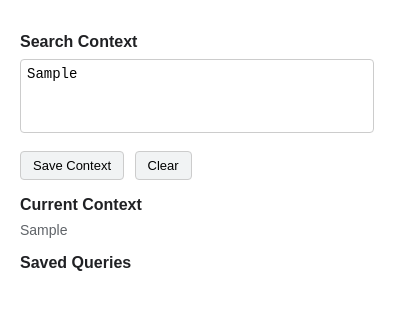
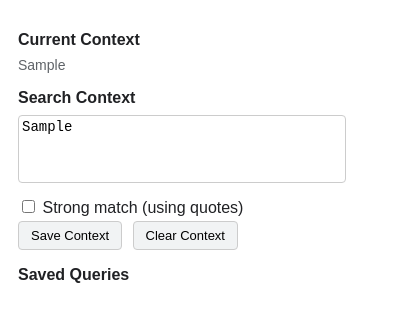
Before and after one commit to ightdragon/ResearchContextExtension, a browser extension: page popup.html in a window 400 px wide. Both pictures are taken after typing "Sample" into the empty fields and a click on the button "Save Context". Drawn offline with Linux system fonts and the light colour scheme.

Commit message:
Stable version: popup UI, history saving, context logic

```diff
--- a/popup.html
+++ b/popup.html
@@ -5,16 +5,21 @@
   <link rel="stylesheet" href="styles.css">
 </head>
 <body>
-  <h2>Search Context</h2>
-  <textarea id="contextInput" placeholder="Enter context here..."></textarea>
-  <button id="saveContext">Save Context</button>
-  <button id="clearContext">Clear</button>
-
-  <h3>Current Context</h3>
+  <h2>Current Context</h2>
   <p id="currentContext">(none saved)</p>
 
-  <h3>Saved Queries</h3>
-  <ul id="queryList"></ul>
+  <h3>Search Context</h3>
+  <textarea id="contextInput" placeholder="Write your interests here..."></textarea>
+<div>
+  <input type="checkbox" id="strongContext">
+  <label for="strongContext">Strong match (using quotes)</label>
+</div>
+<button id="saveContext">Save Context</button>
+<button id="clearContext">Clear Context</button>
+
+<h3>Saved Queries</h3>
+<ul id="queryList"></ul>
+
 
   <script src="popup.js"></script>
 </body>
--- a/popup.js
+++ b/popup.js
@@ -6,11 +6,14 @@ document.addEventListener("DOMContentLoaded", () => {
   const saveButton = document.getElementById("saveContext");
   const clearButton = document.getElementById("clearContext");
   const currentContext = document.getElementById("currentContext");
+    const adminClearButton = document.getElementById("adminClearHistory");
+    const strongContextCheckbox = document.getElementById("strongContext");
 
   function loadData() {
-    chrome.storage.local.get({ context: "", queries: [] }, (data) => {
+      chrome.storage.local.get({ context: "", queries: [], strong: false }, (data) => {
         contextInput.value = data.context || "";
         currentContext.textContent = data.context || "(none saved)";
+        document.getElementById("strongContext").checked = data.strong || false;
       console.log("Loaded context:", data.context);
       console.log("Loaded queries:", data.queries);
 
@@ -36,9 +39,15 @@ document.addEventListener("DOMContentLoaded", () => {
 
       // ✅ Clicking the li (anywhere except delete button) re-runs query
         li.addEventListener("click", () => {
+          chrome.storage.local.get({ strong: false }, (store) => {
+            let queryToSearch = item.fullQuery;
+            if (store.strong) {
+              queryToSearch = `${queryToSearch}`;
+            }
             chrome.storage.local.set({ skipContextOnce: true }, () => {
-      const searchUrl = `https://www.google.com/search?q=${encodeURIComponent(item.fullQuery)}`;
+              const searchUrl = `https://www.google.com/search?q=${encodeURIComponent(queryToSearch)}`;
               chrome.tabs.create({ url: searchUrl });
+            });
           });
         });
 
@@ -76,6 +85,14 @@ document.addEventListener("DOMContentLoaded", () => {
   // Save context button
   saveButton.addEventListener("click", saveContext);
 
+    // Save strong match immediately when checkbox is toggled
+    strongContextCheckbox.addEventListener("change", () => {
+      const strong = strongContextCheckbox.checked;
+      chrome.storage.local.set({ strong }, () => {
+        console.log("Strong match updated:", strong);
+      });
+    });
+
   // Clear only context
   clearButton.addEventListener("click", () => {
     chrome.storage.local.set({ context: "" }, () => {
@@ -85,11 +102,13 @@ document.addEventListener("DOMContentLoaded", () => {
     });
   });
 
+
   function saveContext() {
-    const context = contextInput.value.trim();
-    chrome.storage.local.set({ context }, () => {
+      let context = contextInput.value.trim();
+      const strong = document.getElementById("strongContext").checked;
+      chrome.storage.local.set({ context, strong }, () => {
         currentContext.textContent = context || "(none saved)";
-      console.log("Context saved:", context);
+        console.log("Context saved:", {context, strong});
       });
   }
 });
--- a/styles.css
+++ b/styles.css
@@ -1,9 +1,11 @@
 body {
   font-family: Arial, sans-serif;
-  padding: 12px;
-  width: 340px;
+  padding: 10px;
+  width: 320px;        /* 🔹 compact width */
+  height: 300px;       /* 🔹 fixed smaller height */
   background: #ffffff;
   color: #202124;
+  overflow: hidden;
 }
 
 /* Headings */
@@ -19,8 +21,9 @@ textarea {
   width: 100%;
   height: 60px;
   margin-bottom: 10px;
+  margin-right: 50px;
   font-size: 14px;
-  padding: 6px;
+  padding: 3px;
   border-radius: 4px;
   border: 1px solid #ccc;
   resize: none;
@@ -94,3 +97,12 @@ li:hover {
   font-size: 12px;
   color: #5f6368;
 }
+
+#queryList {
+  max-height: 150px;   /* 🔹 only show a few queries */
+  overflow-y: auto;    /* 🔹 scroll if more queries exist */
+  margin: 0;
+  padding: 0;
+  /*border: 1px solid #e0e0e0;
+  border-radius: 4px;*/
+}
```
Also changed, not shown: background.js (+14 -7 lines), content.js (+7 -2 lines). Lines whose indentation alone changed are shown as unchanged.
